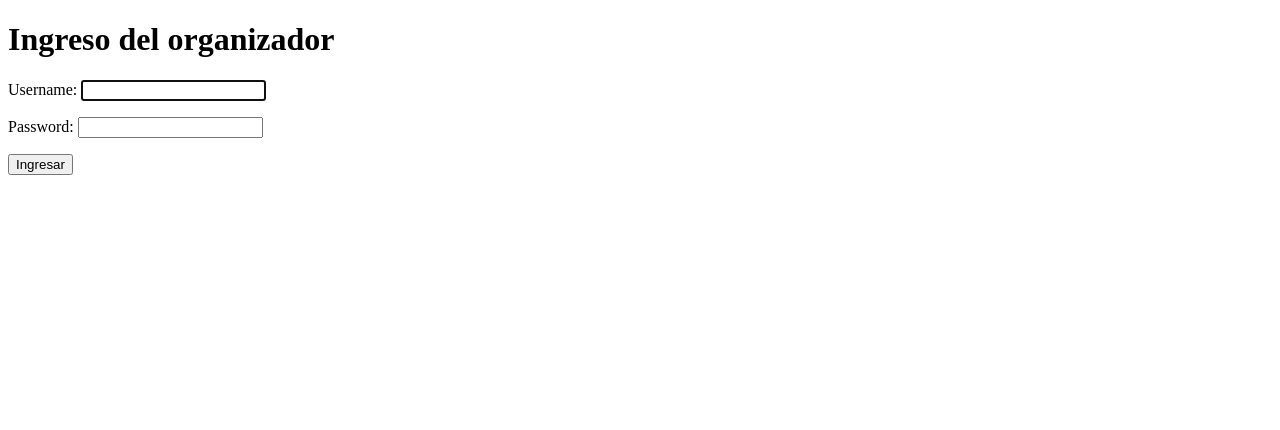
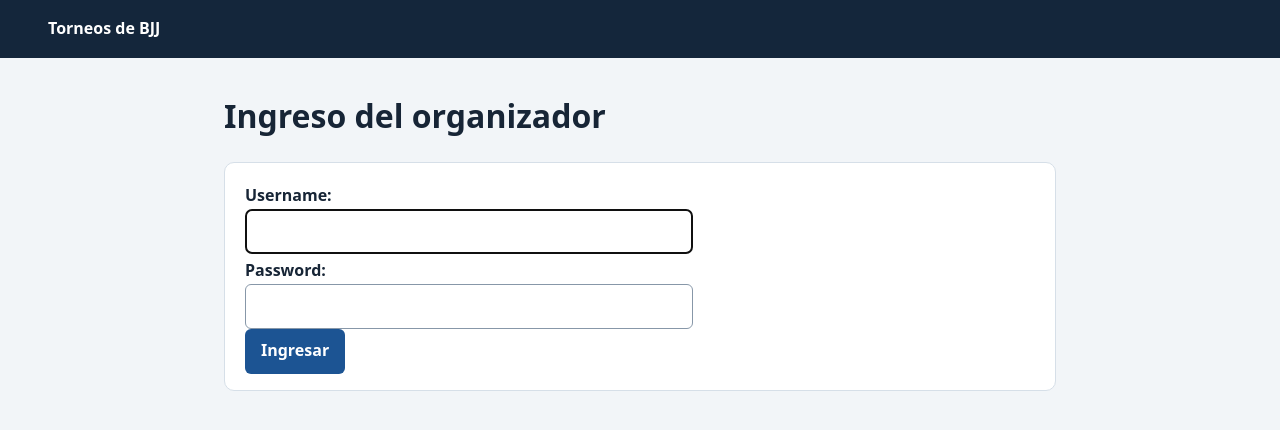
Before and after one commit to leandromendoza09-boop/Proyecto_WEB_torneos, a Django app: page /organizador/ingresar/ in a window 1280 px wide. Shown: the top 430 px of the page. Run offline with Django 5.2, Linux system fonts and the light colour scheme.

Commit message:
Unificar el diseño de la web

```diff
--- /dev/null
+++ b/torneos/static/torneos/estilos.css
@@ -0,0 +1,103 @@
+body {
+    margin: 0;
+    background: #f2f5f8;
+    color: #172536;
+    font: 1rem/1.6 system-ui, sans-serif;
+}
+
+header {
+    background: #14263b;
+    padding: 1rem clamp(1rem, 5vw, 3rem);
+}
+
+header a {
+    color: white;
+    font-weight: bold;
+    text-decoration: none;
+}
+
+main {
+    max-width: 52rem;
+    margin: 2rem auto;
+    padding: 0 1rem;
+}
+
+a {
+    color: #1c5493;
+}
+
+.tarjeta {
+    margin: 1rem 0;
+    padding: 1rem 1.25rem;
+    background: white;
+    border: 1px solid #d6dfe8;
+    border-radius: 10px;
+}
+
+.tarjeta h2 {
+    margin: 0;
+}
+
+.tarjeta p {
+    margin: .25rem 0 0;
+}
+.formulario label {
+    display: block;
+    font-weight: 600;
+}
+
+.formulario input:not([type="hidden"]),
+.formulario select,
+.formulario textarea {
+    box-sizing: border-box;
+    width: 100%;
+    max-width: 28rem;
+    padding: .55rem .65rem;
+    border: 1px solid #8797a8;
+    border-radius: 6px;
+    font: inherit;
+}
+
+button {
+    padding: .6rem 1rem;
+    border: 0;
+    border-radius: 6px;
+    background: #1c5493;
+    color: white;
+    font: inherit;
+    font-weight: 600;
+    cursor: pointer;
+}
+
+button:hover {
+    background: #14263b;
+}
+
+.errorlist {
+    color: #9c2222;
+}
+.acciones-inscripcion {
+    display: flex;
+    align-items: center;
+    flex-wrap: wrap;
+    gap: 1rem;
+    margin: .5rem 0 1rem;
+}
+
+.acciones-inscripcion form {
+    margin: 0;
+}
+
+.boton-editar {
+    display: inline-block;
+    padding: .6rem 1rem;
+    border-radius: 6px;
+    background: #e6eef8;
+    color: #1c5493;
+    font-weight: 600;
+    text-decoration: none;
+}
+
+.boton-editar:hover {
+    background: #d4e3f4;
+}
--- /dev/null
+++ b/torneos/templates/torneos/base.html
@@ -0,0 +1,19 @@
+{% load static %}
+<!DOCTYPE html>
+<html lang="es">
+<head>
+    <meta charset="UTF-8">
+    <meta name="viewport" content="width=device-width, initial-scale=1">
+    <title>{% block titulo %}Torneos de BJJ{% endblock %}</title>
+    <link rel="stylesheet" href="{% static 'torneos/estilos.css' %}">
+</head>
+<body>
+    <header>
+        <a href="{% url 'lista_torneos' %}">Torneos de BJJ</a>
+    </header>
+
+    <main>
+        {% block contenido %}{% endblock %}
+    </main>
+</body>
+</html>
--- a/torneos/templates/torneos/ingreso_organizador.html
+++ b/torneos/templates/torneos/ingreso_organizador.html
@@ -1,16 +1,13 @@
-<!DOCTYPE html>
-<html lang="es">
-<head>
-    <meta charset="UTF-8">
-    <title>Ingreso del organizador</title>
-</head>
-<body>
+{% extends "torneos/base.html" %}
+
+{% block titulo %}Ingreso del organizador{% endblock %}
+
+{% block contenido %}
     <h1>Ingreso del organizador</h1>
 
-    <form method="post">
+    <form method="post" class="tarjeta formulario">
         {% csrf_token %}
         {{ form.as_p }}
         <button type="submit">Ingresar</button>
     </form>
-</body>
-</html>
+{% endblock %}
```
Also changed, not shown: torneos/templates/torneos/consultar_inscripcion.html (+8 -10 lines), torneos/templates/torneos/crear_torneo.html (+7 -1 lines), torneos/templates/torneos/detalle_torneo.html (+7 -10 lines), torneos/templates/torneos/editar_inscripcion.html (+7 -1 lines), torneos/templates/torneos/gestionar_torneo.html (+12 -1 lines), torneos/templates/torneos/lista_torneos.html (+13 -19 lines), torneos/templates/torneos/panel_organizador.html (+26 -10 lines).
